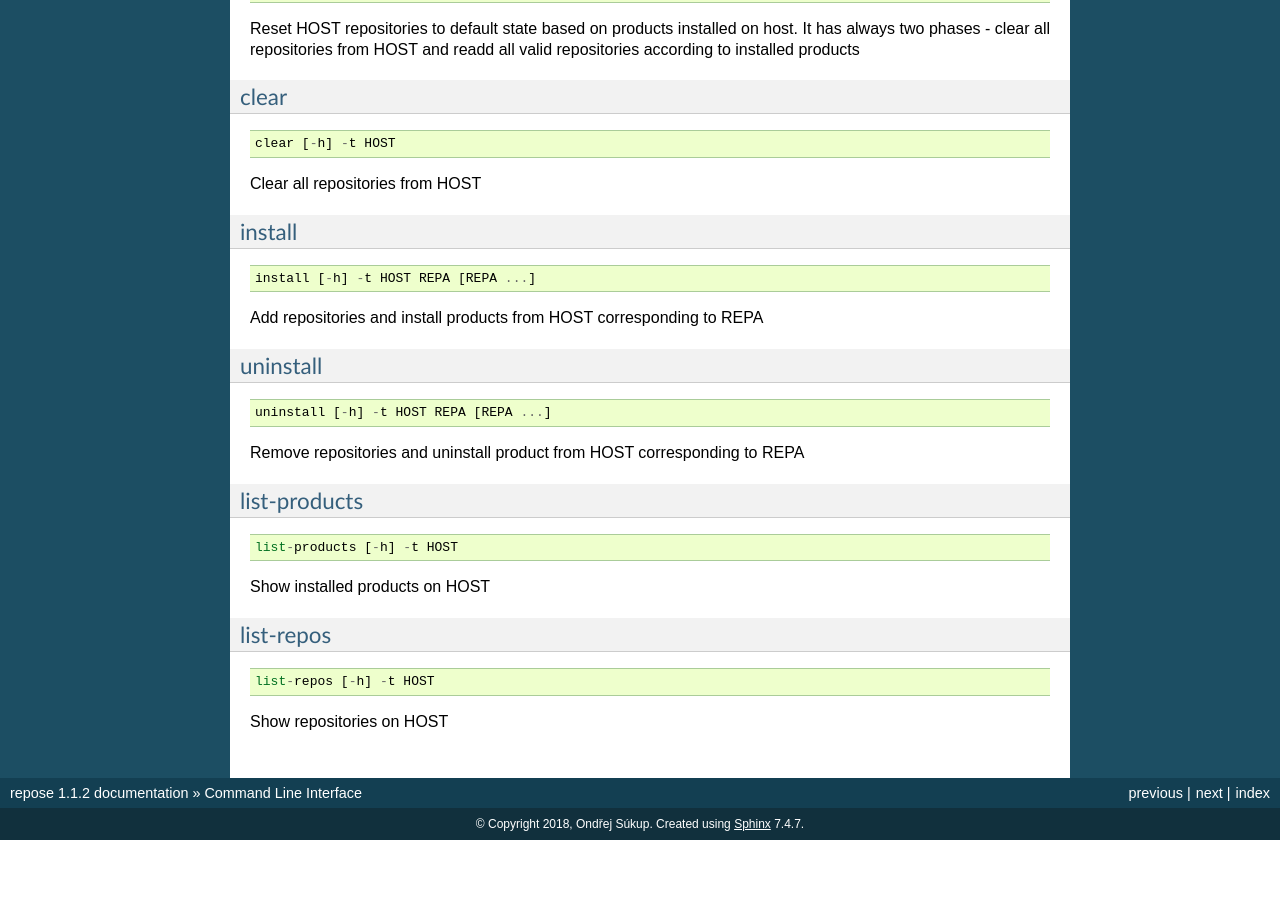
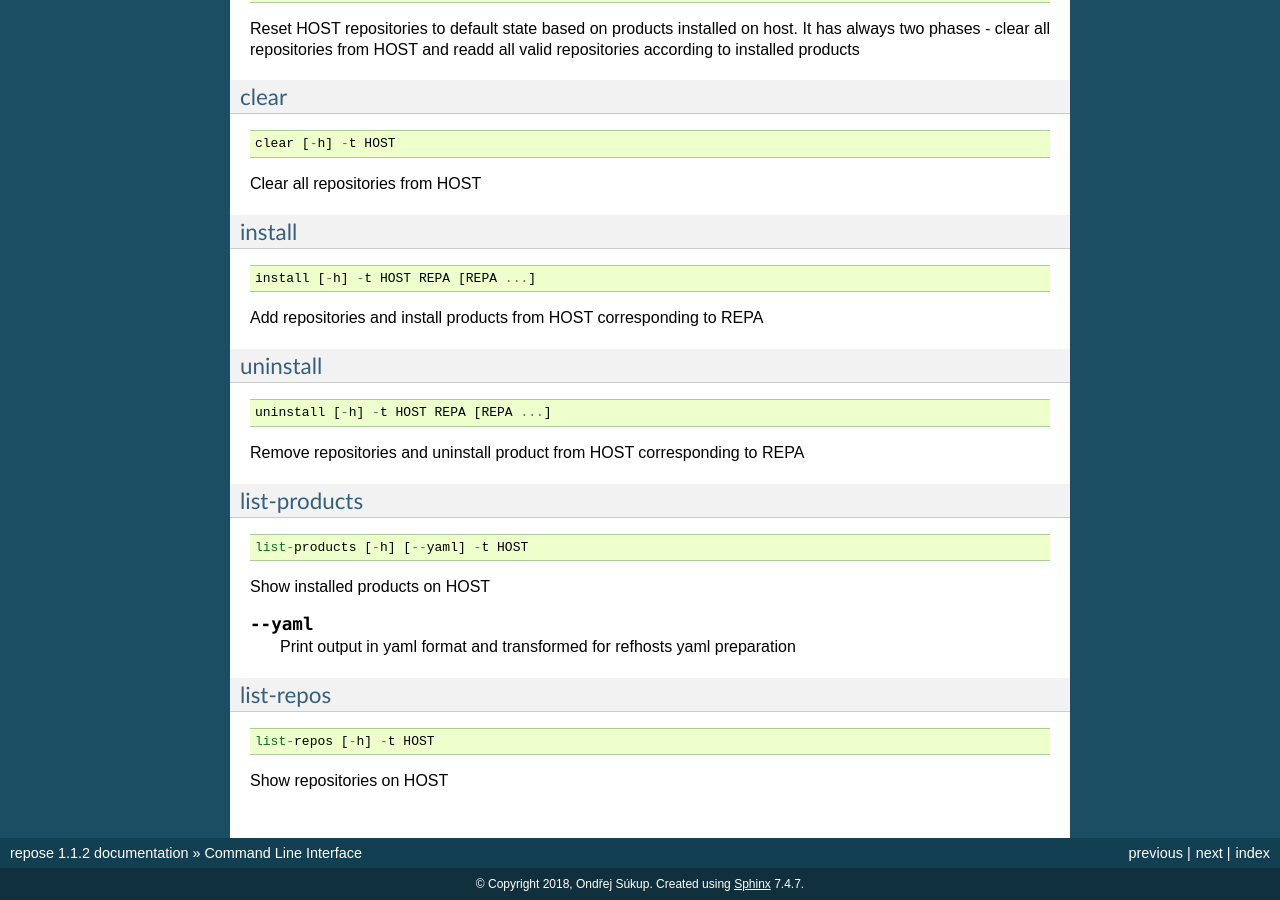
Before and after one commit to openSUSE/repose, a Sphinx documentation site: the page built from docs/cli.rst, in a window 1280 px wide and 900 px high, scrolled down 2400 px. Built offline with Sphinx 7.4.7, drawn with Linux system fonts in a browser that asks for light colours; before the commit the page ends 3240 px from its top, so only the background shows below that.

Commit message:
Add yaml option to docu

```diff
--- a/docs/cli.rst
+++ b/docs/cli.rst
@@ -171,9 +171,13 @@ list-products
 
 ::
 
-  list-products [-h] -t HOST
+  list-products [-h] [--yaml] -t HOST
 
 Show installed products on HOST
+
+.. option:: --yaml
+
+  Print output in yaml format and transformed for refhosts yaml preparation
 
 
 list-repos
```
